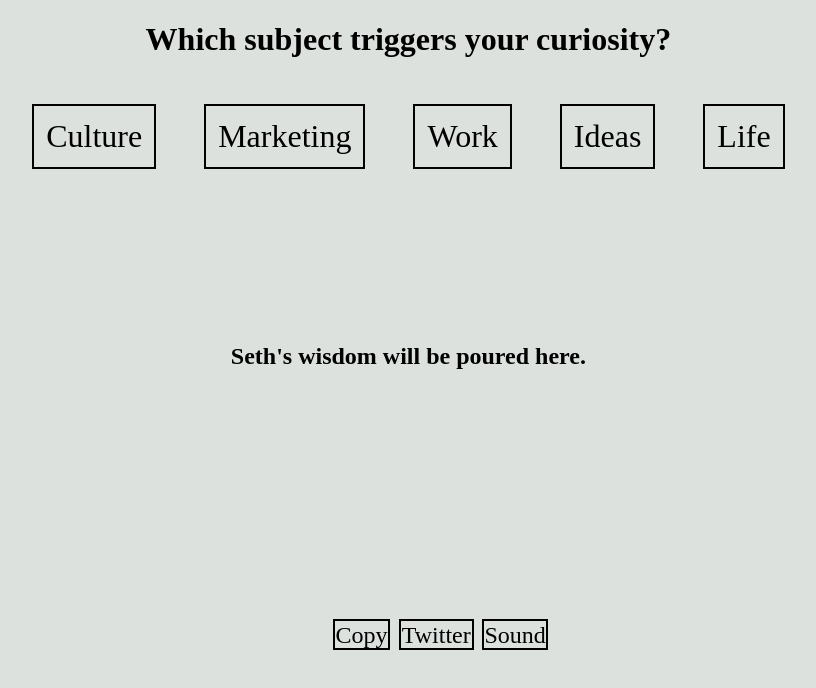
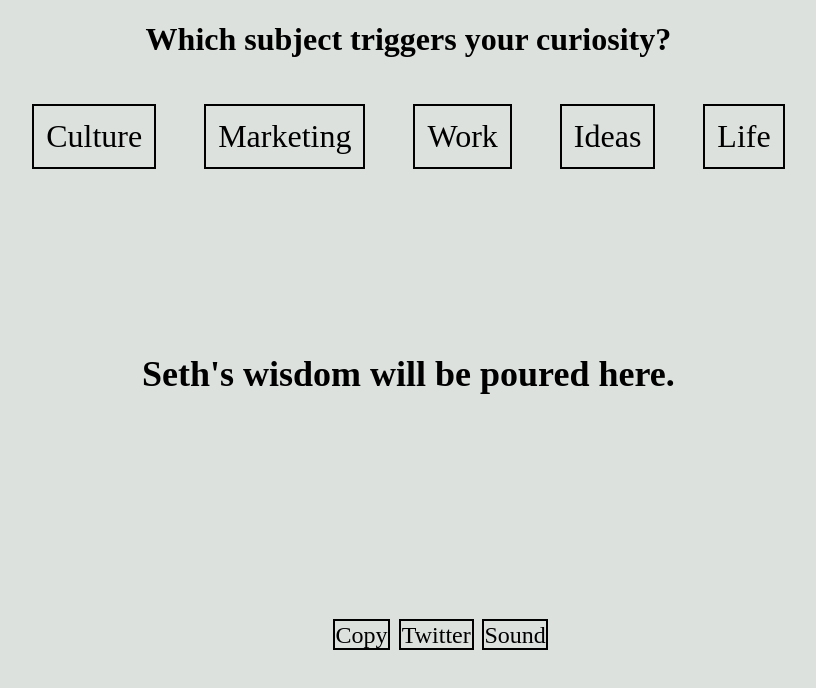
Before and after one commit to silasfacanha/godin_quote, a plain HTML site: page subjects/subjects.html in a window 1280 px wide. Shown: the whole page, without its empty margins (200-1016 px from the left). Drawn offline with Linux system fonts and the light colour scheme.

Commit message:
Make the quotes bigger

```diff
--- a/subjects/subjects_styles.css
+++ b/subjects/subjects_styles.css
@@ -77,9 +77,10 @@ margin: 2% 2%;
   background-color: grey;
 }
 #quote-area {
-  margin: 5% 20% 5% 20%;
+  margin: 5% auto 5% auto;
   border-radius: 3px;
   padding: 70px 0;
+  font-size: x-large;
 
 
 }
```
